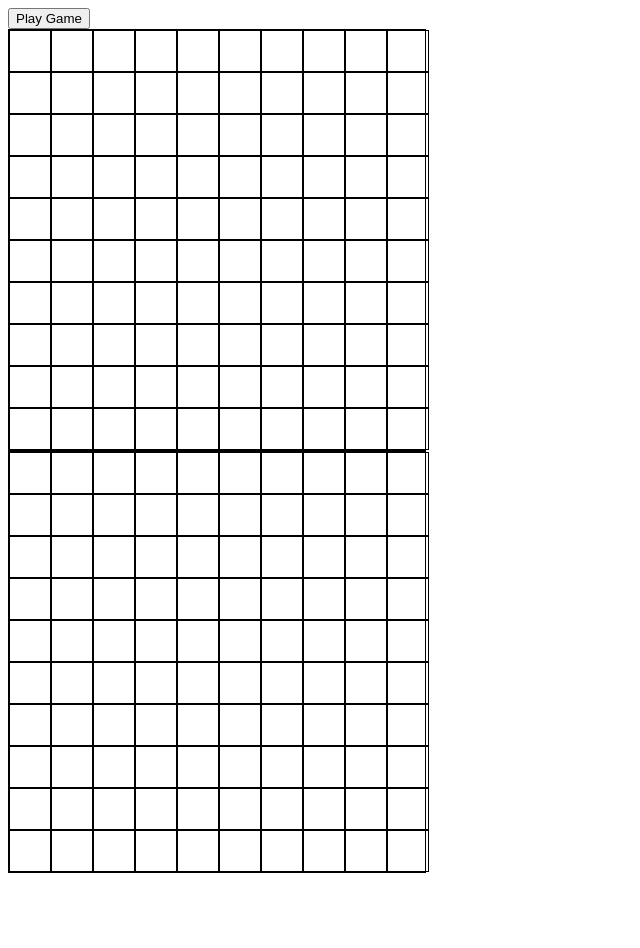
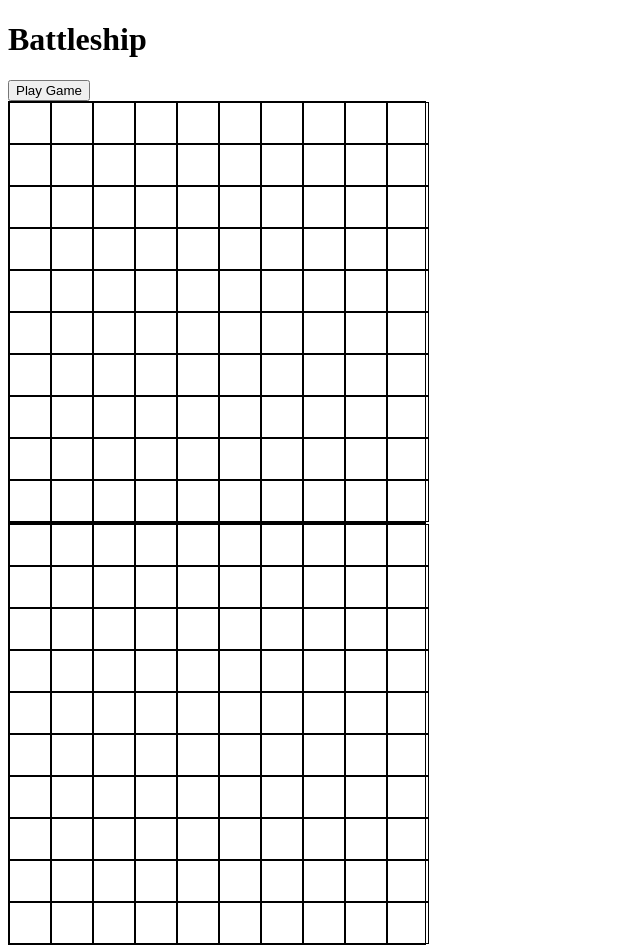
Before and after one commit to RaviP14/battleship, a website built with webpack: page dist/index.html in a window 1280 px wide. Shown: the whole page, without its empty margins (0-640 px from the left). Before the commit the page ends 881 px from the top, so only its background shows below. Built offline with nearby package versions, Linux system fonts and the light colour scheme.

Commit message:
Added heading and display to webpage.

```diff
--- a/dist/index.html
+++ b/dist/index.html
@@ -7,7 +7,11 @@
   </head>
   <body>
     <div>
+      <h1 id="heading">Battleship</h1>
+    </div>
+    <div>
       <button id="playGame">Play Game</button>
+      <div id="mainDisplay"></div>
       <div id="grids">
         <div id="gridDivP">
           <div id="playersGrid"></div>
```
